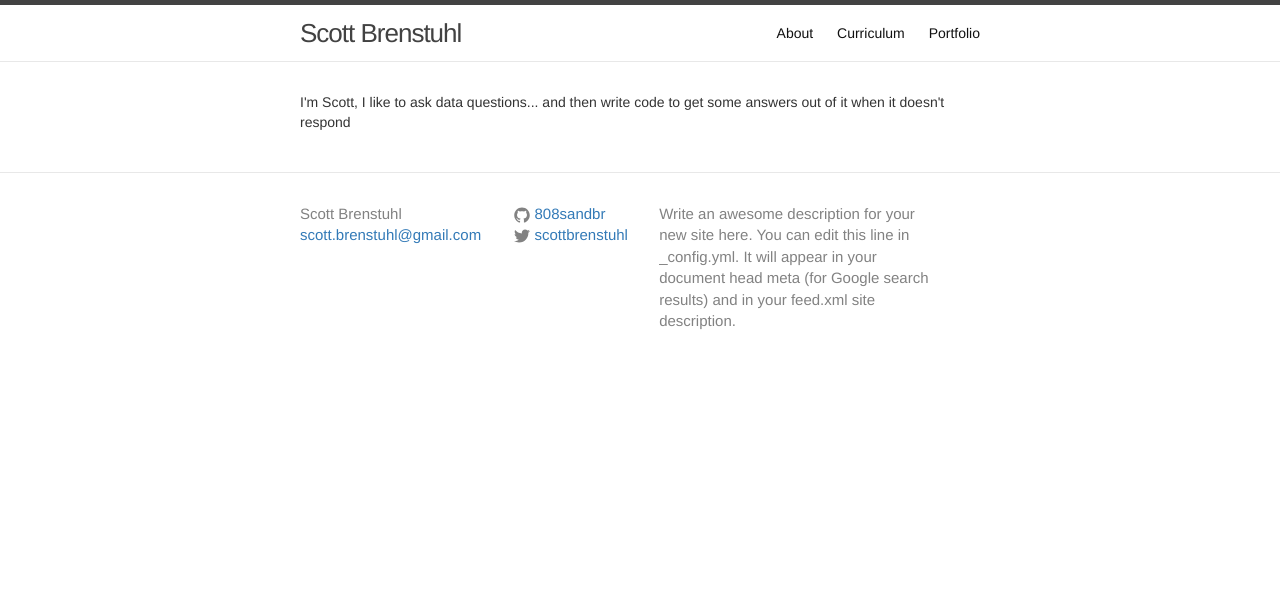
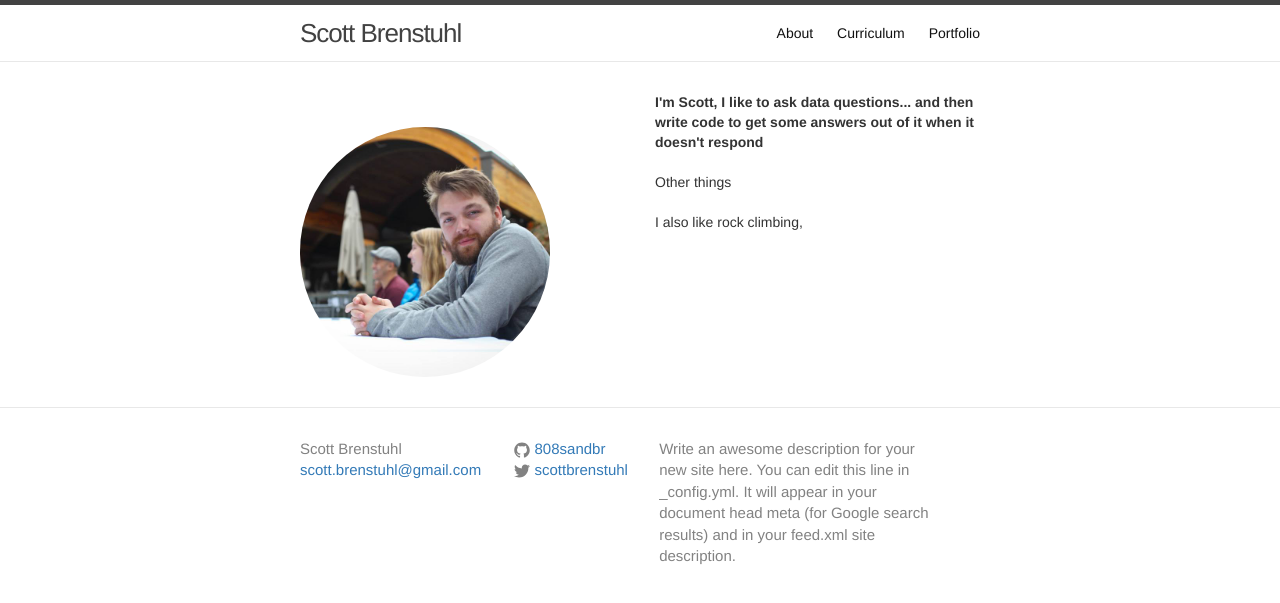
Before and after one commit to 808sAndBR/808sandbr.github.io, a Jekyll site: the page built from index.html, in a window 1280 px wide. Shown: the top 603 px of the page. Built offline with Jekyll 4.4.1, drawn with Linux system fonts in a browser that asks for light colours.

Commit message:
remove to large of file, some index.html work

```diff
--- a/_sass/_base.scss
+++ b/_sass/_base.scss
@@ -204,3 +204,18 @@ pre {
         }
     }
 }
+
+#about_pic {
+    background: url(/img/scott.jpg) no-repeat;
+    background-repeat: no-repeat;
+    background-size: cover;
+
+    overflow:hidden;
+    -webkit-border-radius:100px;
+    -moz-border-radius:100px;
+    border-radius:150px;
+    width:250px;
+    height:250px;
+    float:left;
+    margin: 35px 25px 0px 0px;
+}
--- a/index.html
+++ b/index.html
@@ -3,6 +3,18 @@ layout: default
 ---
 
 <div class="home">
-  <p>I'm Scott, I like to ask data questions... and then write code to get some answers out of it when it doesn't respond <p>
-
+  <div class = "row">
+  <div class = "col-md-6">
+    <div id= "about_pic"></div>
+  </div>
+    <div class = "col-md-6">
+      <p>
+        <strong>I'm Scott, I like to ask data questions... and then write code to get some answers out of it when it doesn't respond </strong>
+        <br><br>
+        Other things
+        <br><br>
+        I also like rock climbing,
+      </p>
+    </div>
+  </div>
 </div>
```
Also changed, not shown: img/scott.jpg (added), 2 other files.
